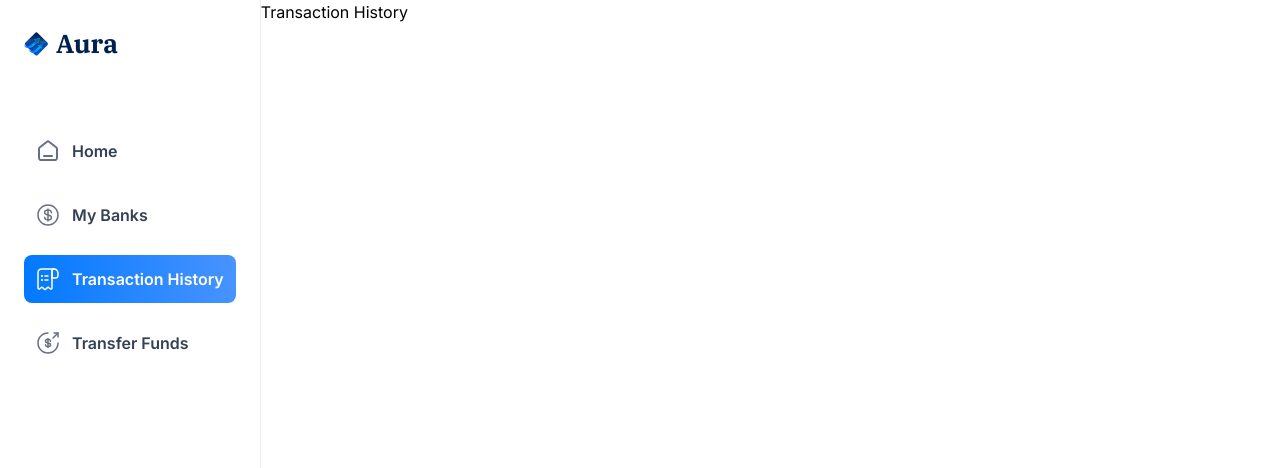
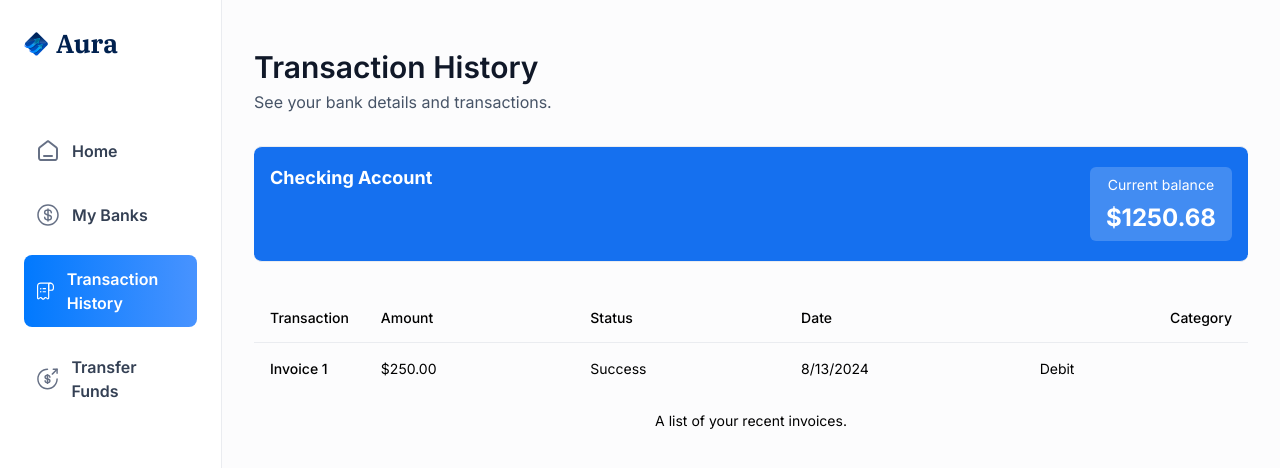
Before and after one commit to Meako-Chan/Capstone-Project, a Next.js app: page /transaction-history in a window 1280 px wide. Shown: the top 468 px of the page. Built offline with nearby package versions, Linux system fonts and the light colour scheme.

Commit message:
Made templates for my-banks and transaction-history routes

```diff
--- a/app/(root)/my-banks/page.tsx
+++ b/app/(root)/my-banks/page.tsx
@@ -1,10 +1,22 @@
+import HeaderBox from '@/components/HeaderBox'
 import React from 'react'
 
 const MyBanks = () => {
   return (
-    <div>
-      My Banks
-    </div>
+    <section className="flex">
+        <div className="my-banks">
+            <HeaderBox
+                title="My Bank Accounts"
+                subtext="Manage all of your banking activities."
+            />
+            <div className="space-y-4">
+                <h2 className="header-2">
+                    Your Cards
+                </h2>
+            </div>
+        </div>
+
+    </section>
   )
 }
 
--- a/app/(root)/page.tsx
+++ b/app/(root)/page.tsx
@@ -1,6 +1,7 @@
 "use client";
 
 import HeaderBox from '@/components/HeaderBox'
+import RecentTransactions from '@/components/RecentTransactions';
 import TotalBalanceBox from '@/components/TotalBalanceBox';
 import { signOut, useSession } from "next-auth/react";
 import { useRouter } from 'next/navigation';
@@ -38,7 +39,10 @@
                     totalCurrentBalance={1250.68}
                 />
                 </header>
-                Recent Transactions
+
+                <RecentTransactions
+
+                />
             </div>
         </section>
   )
--- a/app/(root)/transaction-history/page.tsx
+++ b/app/(root)/transaction-history/page.tsx
@@ -1,9 +1,28 @@
+import HeaderBox from '@/components/HeaderBox'
+import TransactionsTable from '@/components/TransactionsTable'
 import React from 'react'
 
 const TransactionHistory = () => {
   return (
-    <div>
-      Transaction History
+    <div className="transactions">
+      <div className="transaction-header">
+        <HeaderBox title="Transaction History" subtext="See your bank details and transactions."/>
+        </div>
+
+        <div className="space-y-6">
+            <div className="transactions-account">
+                <div className="flex flex-col gap-2">
+                    <h2 className="text-18 font-bold text-white"> Checking Account</h2>
+                </div>
+                <div className='transactions-account-balance'>
+            <p className="text-14">Current balance</p>
+            <p className="text-24 text-center font-bold">$1250.68</p>
+          </div>
+            </div>
+        </div>
+        <section className="flex w-full flex-col gap-6">
+            <TransactionsTable/>
+        </section>
     </div>
   )
 }
--- /dev/null
+++ b/components/RecentTransactions.tsx
@@ -0,0 +1,32 @@
+import React from 'react'
+import Link from 'next/link'
+import { Tabs, TabsContent, TabsList, TabsTrigger } from "@/components/ui/tabs"
+import TransactionsTable from './TransactionsTable'
+
+
+const RecentTransactions = () => {
+  return (
+    <section className="recent-transactions">
+      <header className="flex items-center justify-between">
+        <h2 className="recent-transactions-label">
+            Recent Transactions
+        </h2>
+        <Link href={'/transaction-history'} className="view-all-btn">
+            View all
+        </Link>
+      </header>
+
+      <Tabs defaultValue="account" className="w-[400px]">
+        <TabsList>
+            <TabsTrigger value="checkings">Checkings</TabsTrigger>
+            <TabsTrigger value="savings">Savings</TabsTrigger>
+        </TabsList>
+            <TabsContent value="checkings">View your Checkings account here.</TabsContent>
+            <TabsContent value="savings">View your Savings account here</TabsContent>
+        <TransactionsTable/>
+      </Tabs>
+    </section>
+  )
+}
+
+export default RecentTransactions
--- /dev/null
+++ b/components/TransactionsTable.tsx
@@ -0,0 +1,39 @@
+import React from 'react'
+import {
+  Table,
+  TableBody,
+  TableCaption,
+  TableCell,
+  TableHead,
+  TableHeader,
+  TableRow,
+} from "@/components/ui/table"
+
+const TransactionsTable = () => {
+  return (
+      <Table>
+    <TableCaption>A list of your recent invoices.</TableCaption>
+    <TableHeader>
+      <TableRow>
+        <TableHead className="w-[100px]">Transaction</TableHead>
+        <TableHead >Amount</TableHead>
+        <TableHead >Status</TableHead>
+        <TableHead >Date</TableHead>
+        <TableHead className="text-right">Category</TableHead>
+
+      </TableRow>
+    </TableHeader>
+    <TableBody>
+      <TableRow>
+        <TableCell className="font-medium">Invoice 1</TableCell>
+        <TableCell>$250.00</TableCell>
+        <TableCell>Success</TableCell>
+        <TableCell>8/13/2024</TableCell>
+        <TableCell>Debit</TableCell>
+      </TableRow>
+    </TableBody>
+  </Table>
+  )
+}
+
+export default TransactionsTable
--- /dev/null
+++ b/components/ui/table.tsx
@@ -0,0 +1,117 @@
+import * as React from "react"
+
+import { cn } from "@/lib/utils"
+
+const Table = React.forwardRef<
+  HTMLTableElement,
+  React.HTMLAttributes<HTMLTableElement>
+>(({ className, ...props }, ref) => (
+  <div className="relative w-full overflow-auto">
+    <table
+      ref={ref}
+      className={cn("w-full caption-bottom text-sm", className)}
+      {...props}
+    />
+  </div>
+))
+Table.displayName = "Table"
+
+const TableHeader = React.forwardRef<
+  HTMLTableSectionElement,
+  React.HTMLAttributes<HTMLTableSectionElement>
+>(({ className, ...props }, ref) => (
+  <thead ref={ref} className={cn("[&_tr]:border-b", className)} {...props} />
+))
+TableHeader.displayName = "TableHeader"
+
+const TableBody = React.forwardRef<
+  HTMLTableSectionElement,
+  React.HTMLAttributes<HTMLTableSectionElement>
+>(({ className, ...props }, ref) => (
+  <tbody
+    ref={ref}
+    className={cn("[&_tr:last-child]:border-0", className)}
+    {...props}
+  />
+))
+TableBody.displayName = "TableBody"
+
+const TableFooter = React.forwardRef<
+  HTMLTableSectionElement,
+  React.HTMLAttributes<HTMLTableSectionElement>
+>(({ className, ...props }, ref) => (
+  <tfoot
+    ref={ref}
+    className={cn(
+      "border-t bg-muted/50 font-medium [&>tr]:last:border-b-0",
+      className
+    )}
+    {...props}
+  />
+))
+TableFooter.displayName = "TableFooter"
+
+const TableRow = React.forwardRef<
+  HTMLTableRowElement,
+  React.HTMLAttributes<HTMLTableRowElement>
+>(({ className, ...props }, ref) => (
+  <tr
+    ref={ref}
+    className={cn(
+      "border-b transition-colors hover:bg-muted/50 data-[state=selected]:bg-muted",
+      className
+    )}
+    {...props}
+  />
+))
+TableRow.displayName = "TableRow"
+
+const TableHead = React.forwardRef<
+  HTMLTableCellElement,
+  React.ThHTMLAttributes<HTMLTableCellElement>
+>(({ className, ...props }, ref) => (
+  <th
+    ref={ref}
+    className={cn(
+      "h-12 px-4 text-left align-middle font-medium text-muted-foreground [&:has([role=checkbox])]:pr-0",
+      className
+    )}
+    {...props}
+  />
+))
+TableHead.displayName = "TableHead"
+
+const TableCell = React.forwardRef<
+  HTMLTableCellElement,
+  React.TdHTMLAttributes<HTMLTableCellElement>
+>(({ className, ...props }, ref) => (
+  <td
+    ref={ref}
+    className={cn("p-4 align-middle [&:has([role=checkbox])]:pr-0", className)}
+    {...props}
+  />
+))
+TableCell.displayName = "TableCell"
+
+const TableCaption = React.forwardRef<
+  HTMLTableCaptionElement,
+  React.HTMLAttributes<HTMLTableCaptionElement>
+>(({ className, ...props }, ref) => (
+  <caption
+    ref={ref}
+    className={cn("mt-4 text-sm text-muted-foreground", className)}
+    {...props}
+  />
+))
+TableCaption.displayName = "TableCaption"
+
+export {
+  Table,
+  TableHeader,
+  TableBody,
+  TableFooter,
+  TableHead,
+  TableRow,
+  TableCell,
+  TableCaption,
+}
--- /dev/null
+++ b/components/ui/tabs.tsx
@@ -0,0 +1,55 @@
+"use client"
+
+import * as React from "react"
+import * as TabsPrimitive from "@radix-ui/react-tabs"
+
+import { cn } from "@/lib/utils"
+
+const Tabs = TabsPrimitive.Root
+
+const TabsList = React.forwardRef<
+  React.ElementRef<typeof TabsPrimitive.List>,
+  React.ComponentPropsWithoutRef<typeof TabsPrimitive.List>
+>(({ className, ...props }, ref) => (
+  <TabsPrimitive.List
+    ref={ref}
+    className={cn(
+      "inline-flex h-10 items-center justify-center rounded-md bg-muted p-1 text-muted-foreground",
+      className
+    )}
+    {...props}
+  />
+))
+TabsList.displayName = TabsPrimitive.List.displayName
+
+const TabsTrigger = React.forwardRef<
+  React.ElementRef<typeof TabsPrimitive.Trigger>,
+  React.ComponentPropsWithoutRef<typeof TabsPrimitive.Trigger>
+>(({ className, ...props }, ref) => (
+  <TabsPrimitive.Trigger
+    ref={ref}
+    className={cn(
+      "inline-flex items-center justify-center whitespace-nowrap rounded-sm px-3 py-1.5 text-sm font-medium ring-offset-background transition-all focus-visible:outline-none focus-visible:ring-2 focus-visible:ring-ring focus-visible:ring-offset-2 disabled:pointer-events-none disabled:opacity-50 data-[state=active]:bg-background data-[state=active]:text-foreground data-[state=active]:shadow-sm",
+      className
+    )}
+    {...props}
+  />
+))
+TabsTrigger.displayName = TabsPrimitive.Trigger.displayName
+
+const TabsContent = React.forwardRef<
+  React.ElementRef<typeof TabsPrimitive.Content>,
+  React.ComponentPropsWithoutRef<typeof TabsPrimitive.Content>
+>(({ className, ...props }, ref) => (
+  <TabsPrimitive.Content
+    ref={ref}
+    className={cn(
+      "mt-2 ring-offset-background focus-visible:outline-none focus-visible:ring-2 focus-visible:ring-ring focus-visible:ring-offset-2",
+      className
+    )}
+    {...props}
+  />
+))
+TabsContent.displayName = TabsPrimitive.Content.displayName
+
+export { Tabs, TabsList, TabsTrigger, TabsContent }
--- a/package.json
+++ b/package.json
@@ -12,6 +12,7 @@
     "@hookform/resolvers": "^3.9.0",
     "@radix-ui/react-label": "^2.1.0",
     "@radix-ui/react-slot": "^1.1.0",
+    "@radix-ui/react-tabs": "^1.1.0",
     "bcryptjs": "^2.4.3",
     "class-variance-authority": "^0.7.0",
     "clsx": "^2.1.1",
```
Also changed, not shown: 1 other file (tests, documents, lock files or other folders).
